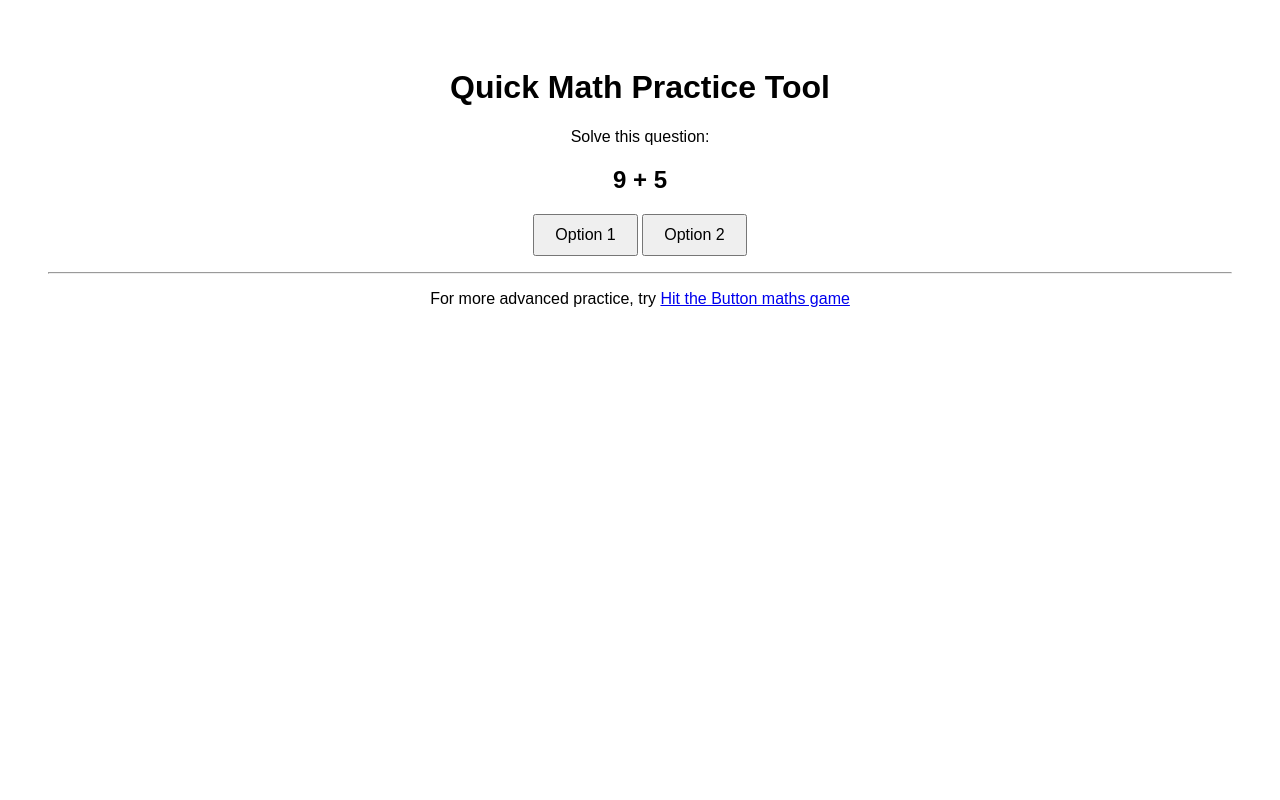
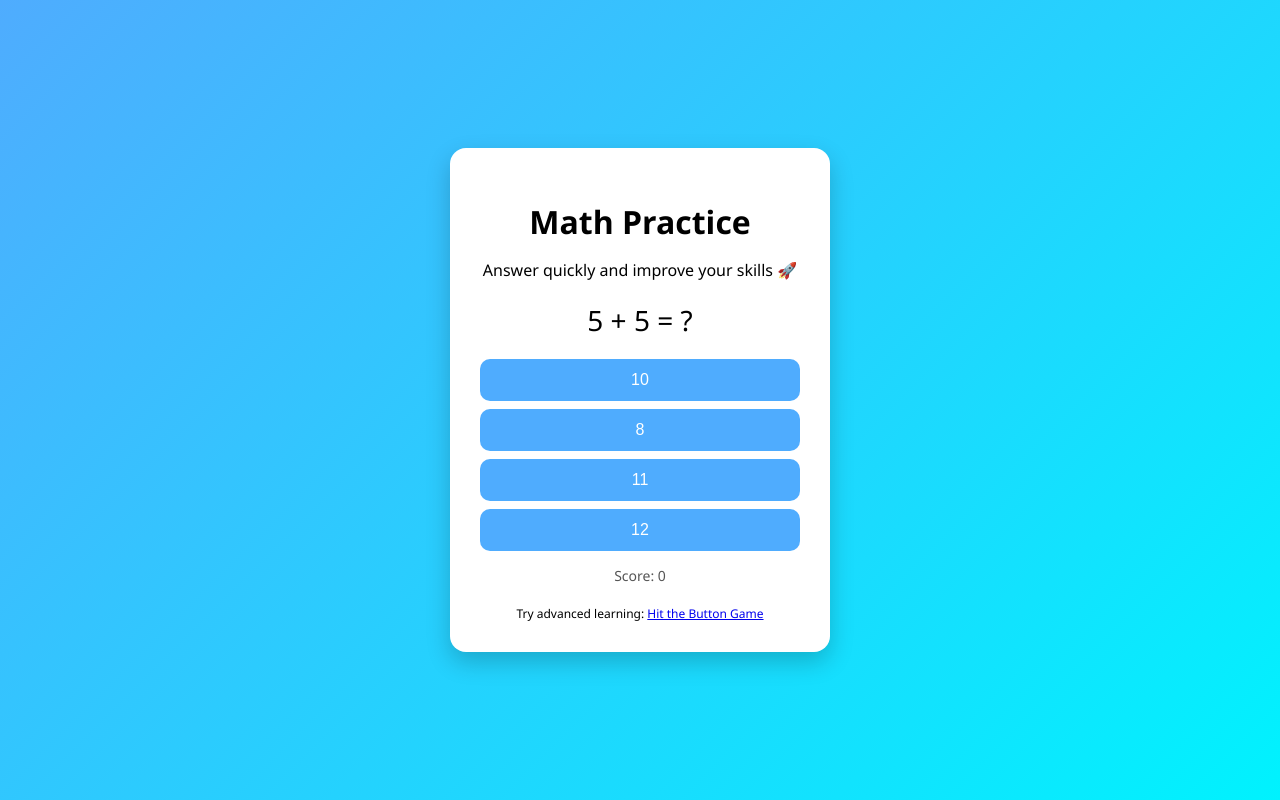
Before and after one commit to kavyasethi1/math-practice-tool, a plain HTML site: page index.html in a window 1280 px wide. Drawn offline with Linux system fonts and the light colour scheme.

Commit message:
Update index.html

```diff
--- a/index.html
+++ b/index.html
@@ -1,47 +1,144 @@
 <!DOCTYPE html>
-<html>
+<html lang="en">
 <head>
-  <title>Math Practice Tool</title>
-  <style>
-    body { font-family: Arial; text-align: center; padding: 40px; }
-    button { padding: 10px 20px; font-size: 16px; }
-  </style>
+<meta charset="UTF-8">
+<meta name="viewport" content="width=device-width, initial-scale=1.0">
+<title>Math Practice Tool</title>
+
+<style>
+body {
+  font-family: 'Segoe UI', sans-serif;
+  background: linear-gradient(135deg, #4facfe, #00f2fe);
+  display: flex;
+  justify-content: center;
+  align-items: center;
+  height: 100vh;
+  margin: 0;
+}
+
+.container {
+  background: white;
+  padding: 30px;
+  border-radius: 16px;
+  width: 320px;
+  text-align: center;
+  box-shadow: 0 10px 25px rgba(0,0,0,0.2);
+}
+
+h1 {
+  margin-bottom: 10px;
+}
+
+.question {
+  font-size: 28px;
+  margin: 20px 0;
+}
+
+.btn {
+  display: block;
+  width: 100%;
+  padding: 12px;
+  margin: 8px 0;
+  border: none;
+  border-radius: 10px;
+  background: #4facfe;
+  color: white;
+  font-size: 16px;
+  cursor: pointer;
+  transition: 0.3s;
+}
+
+.btn:hover {
+  background: #00c6ff;
+}
+
+.result {
+  margin-top: 15px;
+  font-weight: bold;
+}
+
+.score {
+  margin-top: 10px;
+  font-size: 14px;
+  color: #555;
+}
+
+.footer {
+  margin-top: 20px;
+  font-size: 12px;
+}
+</style>
 </head>
+
 <body>
 
-<h1>Quick Math Practice Tool</h1>
-<p>Solve this question:</p>
+<div class="container">
+  <h1>Math Practice</h1>
+  <p>Answer quickly and improve your skills 🚀</p>
 
-<h2 id="question"></h2>
+  <div class="question" id="question"></div>
 
-<button onclick="checkAnswer(1)">Option 1</button>
-<button onclick="checkAnswer(2)">Option 2</button>
+  <button class="btn" onclick="checkAnswer(0)" id="btn0"></button>
+  <button class="btn" onclick="checkAnswer(1)" id="btn1"></button>
+  <button class="btn" onclick="checkAnswer(2)" id="btn2"></button>
+  <button class="btn" onclick="checkAnswer(3)" id="btn3"></button>
 
-<p id="result"></p>
+  <div class="result" id="result"></div>
+  <div class="score" id="score">Score: 0</div>
+
+  <div class="footer">
+    Try advanced learning:
+    <a href="https://playhitthebutton.co.uk/" target="_blank">
+      Hit the Button Game
+    </a>
+  </div>
+</div>
 
 <script>
-let num1 = Math.floor(Math.random() * 10);
-let num2 = Math.floor(Math.random() * 10);
-let correct = num1 + num2;
+let correctAnswer;
+let score = 0;
 
-document.getElementById("question").innerText = num1 + " + " + num2;
+function generateQuestion() {
+  let num1 = Math.floor(Math.random() * 10);
+  let num2 = Math.floor(Math.random() * 10);
 
-function checkAnswer(option) {
-  let answer = option === 1 ? correct : correct + 1;
-  if(answer === correct){
-    document.getElementById("result").innerText = "Correct!";
+  correctAnswer = num1 + num2;
+  document.getElementById("question").innerText = `${num1} + ${num2} = ?`;
+
+  let options = new Set();
+  options.add(correctAnswer);
+
+  while (options.size < 4) {
+    options.add(correctAnswer + Math.floor(Math.random() * 5) - 2);
+  }
+
+  options = Array.from(options).sort(() => Math.random() - 0.5);
+
+  options.forEach((opt, i) => {
+    document.getElementById("btn" + i).innerText = opt;
+  });
+}
+
+function checkAnswer(index) {
+  let selected = document.getElementById("btn" + index).innerText;
+
+  if (parseInt(selected) === correctAnswer) {
+    document.getElementById("result").innerText = "✅ Correct!";
+    score++;
   } else {
-    document.getElementById("result").innerText = "Try again!";
+    document.getElementById("result").innerText = "❌ Wrong!";
   }
+
+  document.getElementById("score").innerText = "Score: " + score;
+
+  setTimeout(() => {
+    document.getElementById("result").innerText = "";
+    generateQuestion();
+  }, 800);
 }
+
+generateQuestion();
 </script>
-
-<hr>
-
-<p>
-For more advanced practice, try
-<a href="https://playhitthebutton.co.uk/">Hit the Button maths game</a>
-</p>
 
 </body>
 </html>
```
